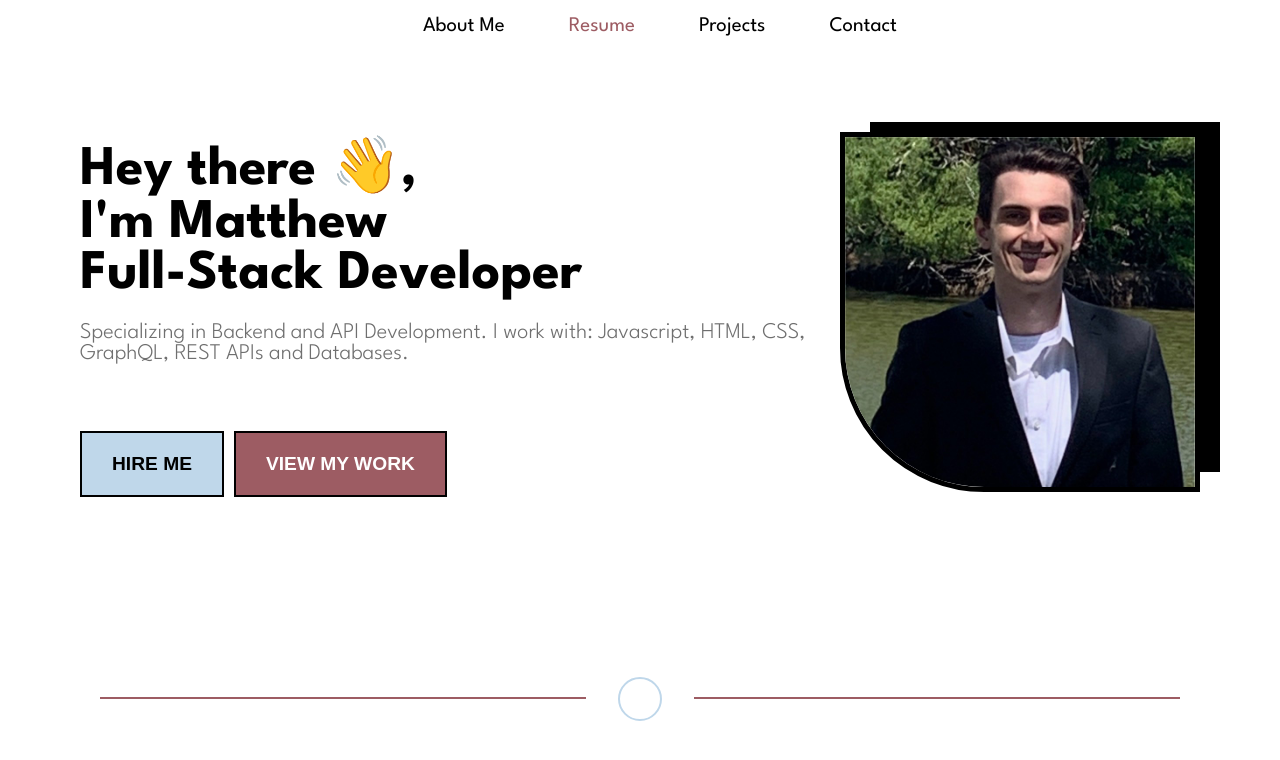
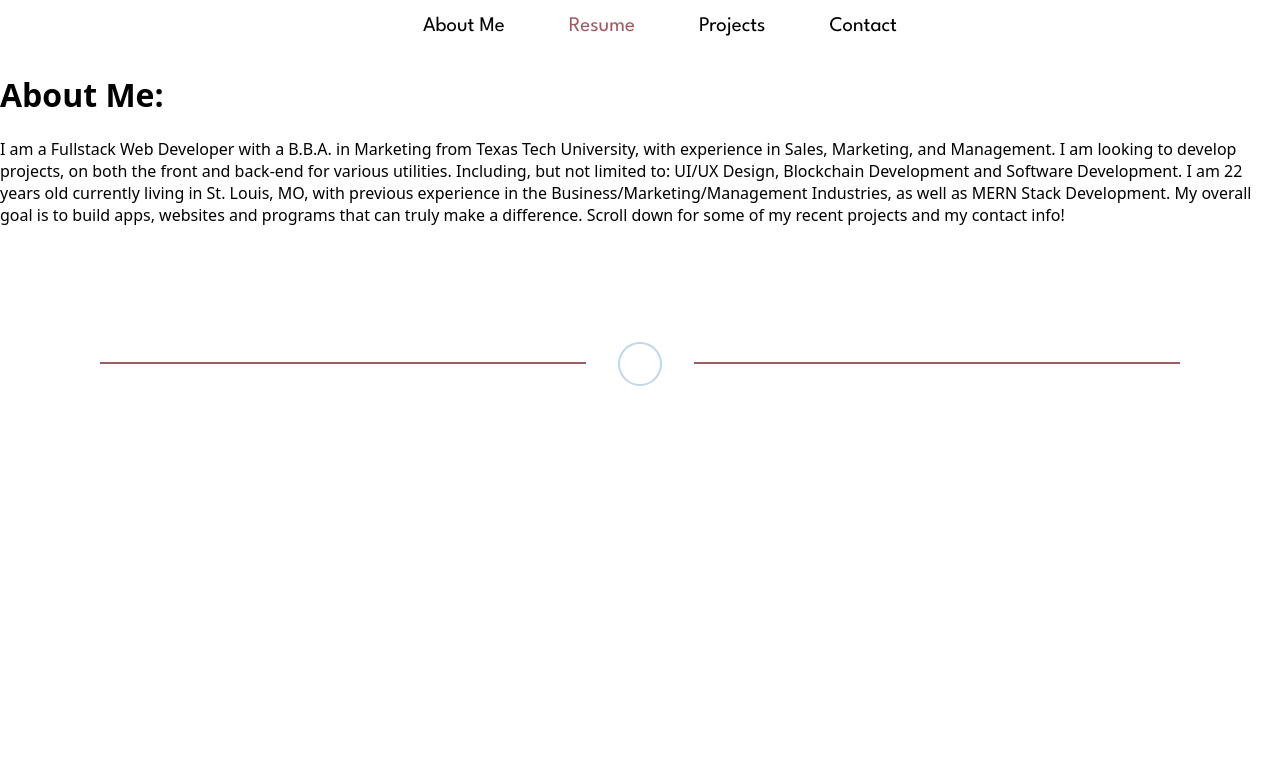
Before and after one commit to mberti13/mberti-portfolio, a React (Create React App) app: page /about in a window 1280 px wide. Shown: the top 760 px of the page. Built offline with nearby package versions, Linux system fonts and the light colour scheme.

Commit message:
added text to about page

```diff
--- a/src/App.jsx
+++ b/src/App.jsx
@@ -1,21 +1,29 @@
 import React from "react";
+
+import { BrowserRouter as Router, Route, Routes, Switch } from "react-router-dom";
 
 import Nav from './components/Nav'
 import Header from "./components/Header";
+import About from "./components/About";
 
 
 
 const App = () => {
     return (
+        <Router>
         <div>
             <Nav />
-            <Header />
-            <div className="container">
+            <Routes>
+                <Route path="/" element={<Header />}></Route>
+                <Route path="/about" element={<About />}></Route>
+            </Routes>
+            <div className="container-border">
                 <div className="lines">
                     <div className="circle"></div>
                 </div>
             </div>
         </div>
+        </Router>
     )
 }
 
--- a/src/components/About.jsx
+++ b/src/components/About.jsx
@@ -1,11 +1,25 @@
-import React from 'react'
+import React from "react";
 
 function About() {
   return (
-    <div>
+    <div className="about-page">
+      <div className="about-content">
+        <h1>About Me:</h1>
+        <p>
+          I am a Fullstack Web Developer with a B.B.A. in Marketing from Texas
+          Tech University, with experience in Sales, Marketing, and Management.
+          I am looking to develop projects, on both the front and back-end for
+          various utilities. Including, but not limited to: UI/UX Design,
+          Blockchain Development and Software Development. I am 22 years old
+          currently living in St. Louis, MO, with previous experience in the
+          Business/Marketing/Management Industries, as well as MERN Stack Development. My overall goal is to build
+          apps, websites and programs that can truly make a difference. Scroll
+          down for some of my recent projects and my contact info!
+        </p>
+      </div>
 
     </div>
-  )
+  );
 }
 
-export default About
+export default About;
--- a/src/index.css
+++ b/src/index.css
@@ -32,6 +32,7 @@ nav ul li{
 .sticky-nav{
     position: sticky;
     top: 0;
+    z-index: 1;
 }
 
 .header{
@@ -100,7 +101,7 @@ figure{
     border-bottom-left-radius: 40%;
     z-index: -1;
 }
-.container{
+.container-border{
     padding: 100px;
 }
 .lines{
@@ -146,6 +147,10 @@ figure{
     margin: auto;
     position: relative;
     transform: rotate(45deg);
+}
+.about-page{
+    display: flex;
+
 }
 
 @media screen and (min-width: 800px){
@@ -213,4 +218,9 @@ figure{
         margin: auto;
         transform: rotate(45deg);
     }
+    .about-page{
+        display: flex;
+        flex-direction: column;
+        justify-content: space-between;
+    }
 }
```
